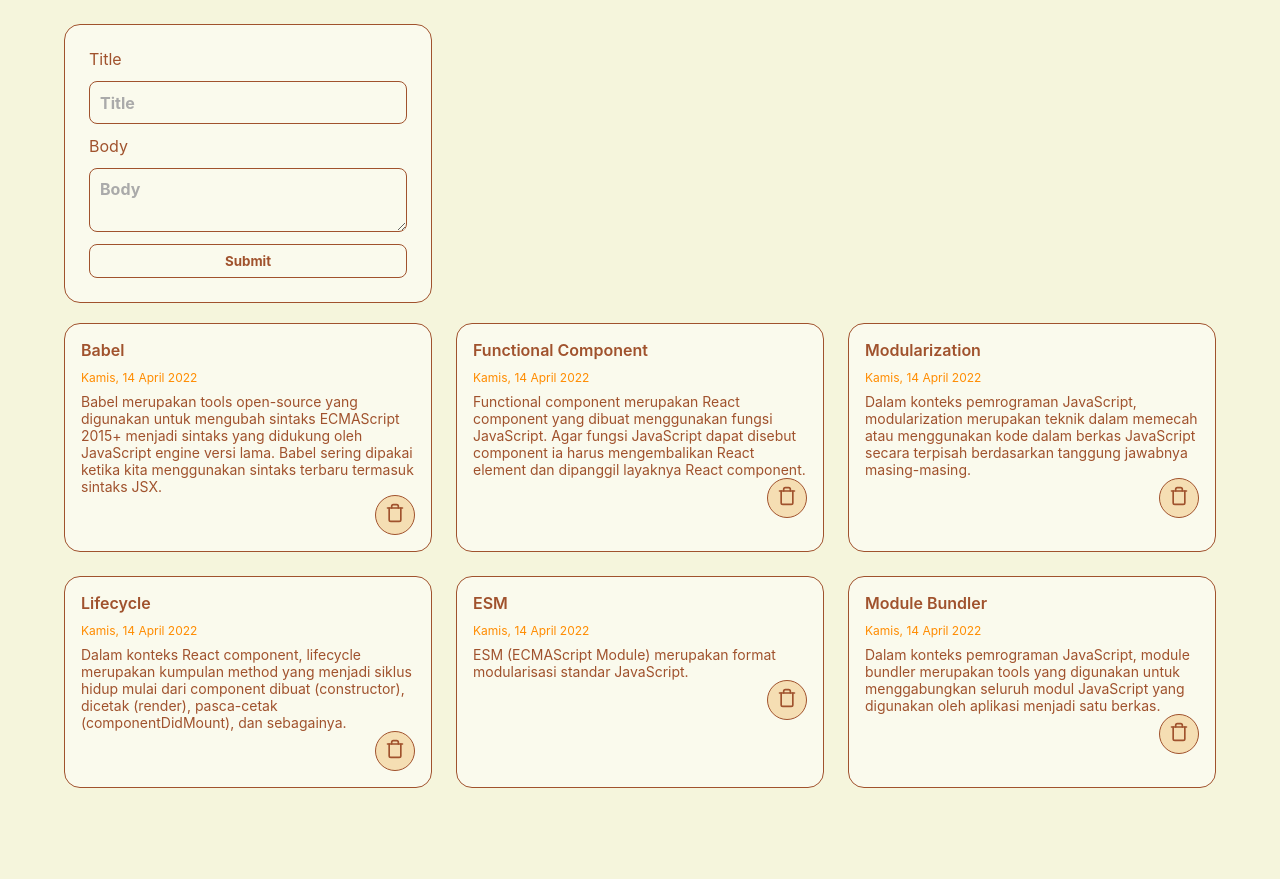
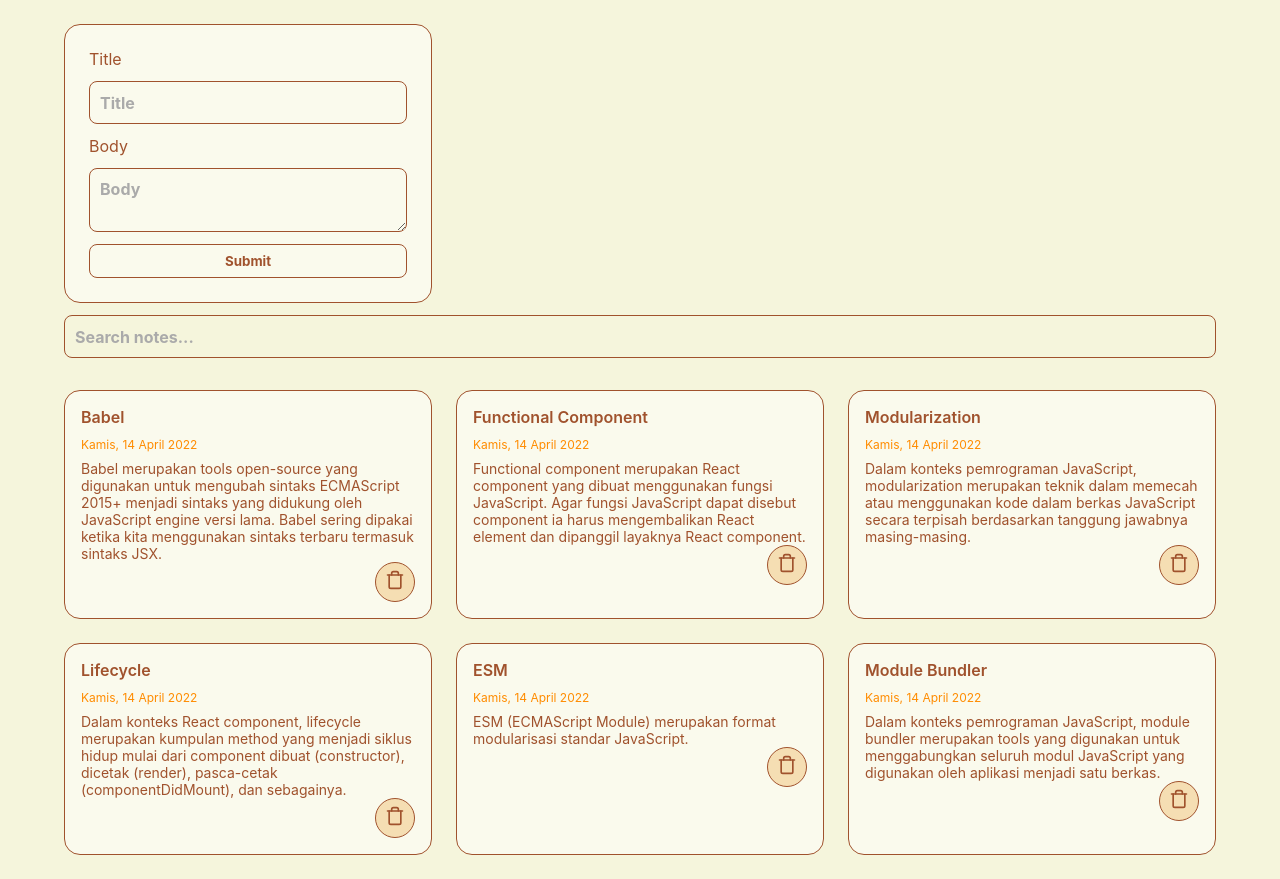
Before and after one commit to irwanphan/dicoding-personal-notes, a React (Vite) app: page / in a window 1280 px wide. Before the commit the page ends 812 px from the top, so only its background shows below. Built offline with nearby package versions, Linux system fonts and the light colour scheme.

Commit message:
search query

```diff
--- a/src/index.jsx
+++ b/src/index.jsx
@@ -9,8 +9,9 @@ import Note from './components/Note';
 import FormCreateNote from './components/FormCreateNote';
 
 const Home = () => {
-    const [data, setData] = useState(null);
+    const [data, setData] = useState([]);
     const [isLoading, setIsLoading] = useState(true);
+    const [searchQuery, setSearchQuery] = useState('');
 
     useEffect(() => {
         const fetchData = async () => {
@@ -34,6 +35,11 @@ const Home = () => {
         const updatedData = data.filter((note) => note.id !== noteId);
         setData(updatedData);
     };
+    const filteredNotes = data.filter(
+        (note) =>
+            note.title.toLowerCase().includes(searchQuery.toLowerCase()) ||
+            note.body.toLowerCase().includes(searchQuery.toLowerCase())
+    );
 
     if (isLoading) return <div>Loading...</div>
 
@@ -41,12 +47,19 @@ const Home = () => {
         <div className="container">
             <FormCreateNote onCreateNote={createNote} />
 
+            <input
+                type="text"
+                placeholder="Search notes..."
+                value={searchQuery}
+                onChange={(e) => setSearchQuery(e.target.value)}
+            />
+
             <br/>
 
             <div className="notes-container">
                 {
-                    data.length == 0 ? <div>Tidak ada catatan</div> :
-                    data.map((item) => {
+                    filteredNotes.length == 0 ? <div>Tidak ada catatan</div> :
+                    filteredNotes.map((item) => {
                         return (
                             <Note
                                 item={item}
```
